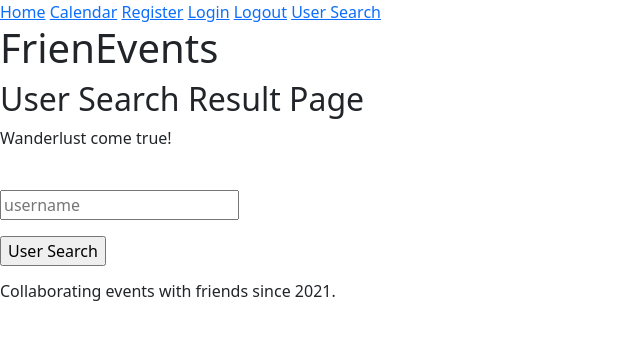
After one commit to crystal-anderson/FrienEvents, a Flask app: page /user-search in a window 1280 px wide. The commit adds this page. Shown: the top 340 px of the page, without its empty margins (0-640 px from the left). Run offline with Flask 2, Linux system fonts and the light colour scheme; some libraries are stand-ins or nearby versions.

Commit message:
User search route drafted.

```diff
--- a/form.py
+++ b/form.py
@@ -18,7 +18,7 @@ class RegistrationForm(Form):
 
 
 class LoginForm(Form):
-    username = TextField('username',
+    username = TextField('Username',
             validators=[DataRequired(), Length(1, 64)])
     password = PasswordField('Password', validators=[DataRequired()])
     submit = SubmitField('Log In')
@@ -38,3 +38,8 @@ class LoginForm(Form):
             self.password.errors.append('Invalid password')
             return False
         return True
+
+class UserSearchForm(Form):
+    username = StringField('',
+            validators=[DataRequired(), Length(1, 64)])
+    submit = SubmitField('User Search')
--- a/server.py
+++ b/server.py
@@ -2,7 +2,7 @@
 
 from flask import Flask, redirect, render_template, request, flash, session, jsonify
 from model import connect_to_db, db, User
-from form import RegistrationForm, LoginForm
+from form import RegistrationForm, LoginForm, UserSearchForm
 import crud
 import os
 import requests
@@ -32,12 +32,12 @@ def load_user(user_id):
 
 @app.route('/')
 def homepage():
-    """View homepage."""
+    """View homepage with event search form."""
 
     return render_template('homepage.html')
 
 
-@app.route('/login', methods=["GET", "POST"])
+@app.route('/login', methods=['GET', 'POST'])
 def login():
     """View login page. Log user in."""
 
@@ -79,6 +79,24 @@ def logout():
     flash('You have successfully logged out.')
 
     return redirect('/')
+
+
+@app.route('/user-search', methods=['GET', 'POST'])
+def user_search():
+    """User search"""
+
+    form = UserSearchForm(request.form)
+    if request.method == 'POST':
+        user_results = User.query.filter_by(username=form.username.data).all()
+        if not user_results:
+            flash('No results found!')
+            return redirect('/user-search')
+
+        else:
+            return render_template('user-results.html', user_results=user_results)
+
+
+    return render_template('user-search.html', form=form)
 
 
 @app.route('/search')
--- a/templates/base.html
+++ b/templates/base.html
@@ -27,14 +27,15 @@
     <a href="/calendar">Calendar</a>
     <a href="/register">Register</a>
     <a href="/login">Login</a>
-    <form action="/logout"><a href="/logout">Logout</a></form>
-    <a href="/calendar">Calendar TEST</a>
-  </div>
+    <a href="/logout">Logout</a>
+    <a href="/user-search">User Search</a>
 
   <h1>FrienEvents</h1>
   {% block content %}
   <!-- BODY CONTENT GOES HERE -->
   {% endblock %}
-  <footer>Collaborating events with friends since 2021.</footer>
+
+
+  <footer><h6>Collaborating events with friends since 2021.</h6></footer>
 </body>
 </html>
--- a/templates/calendar.html
+++ b/templates/calendar.html
@@ -23,4 +23,4 @@
   </html>
 
 
-  {% endblock %}
+{% endblock %}
--- a/templates/login.html
+++ b/templates/login.html
@@ -14,7 +14,7 @@
   <form id="loginForm" class="form form-register" method="POST" action="" role="form">
       {{ render_field(form.username, placeholder="username") }}<br>
       {{ render_field(form.password, placeholder="password") }}<br>
-      <p><input class="btn btn-default btn-submit" type="submit" value="Login"></p>
+      <p><input type=submit value="Login">
   </form>
 
 
--- /dev/null
+++ b/templates/user-search.html
@@ -0,0 +1,20 @@
+{% extends 'base.html' %}
+
+{% block title %}FrienEvents{% endblock %}
+
+{% block content %}
+
+  <h2>User Search Result Page</h2>
+  <p>Wanderlust come true!</p>
+
+<div>
+  {% from "_formhelpers.html" import render_field %}
+  <form method="POST">
+    <dl>
+      {{ render_field(form.username, placeholder="username") }}
+    </dl>
+    <p><input type=submit value="User Search">
+  </form>
+</div>
+
+{% endblock %}
```
Also changed, not shown: templates/logout.html (deleted, +0 -13 lines), templates/user-results.html (added, +23 -0 lines), templates/_formhelpers.html (line endings or trailing spaces).
